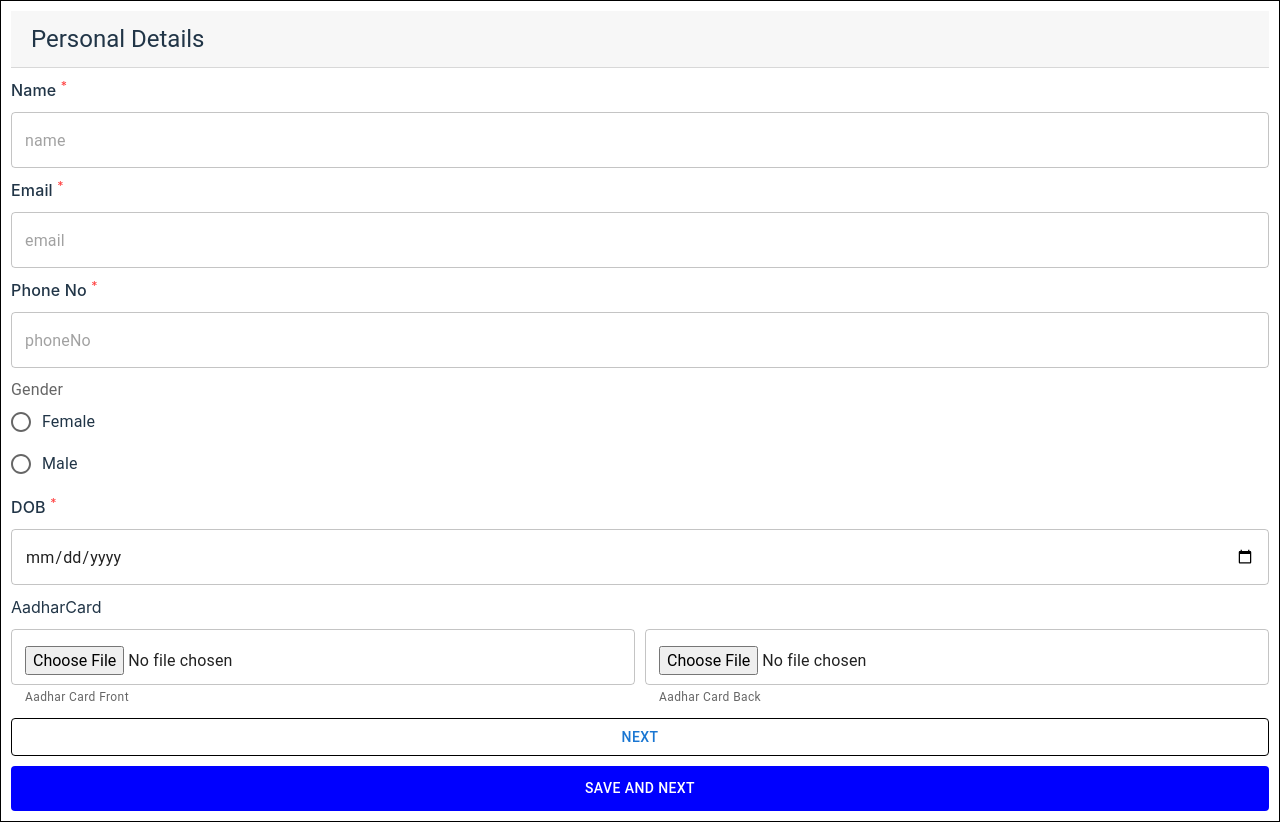
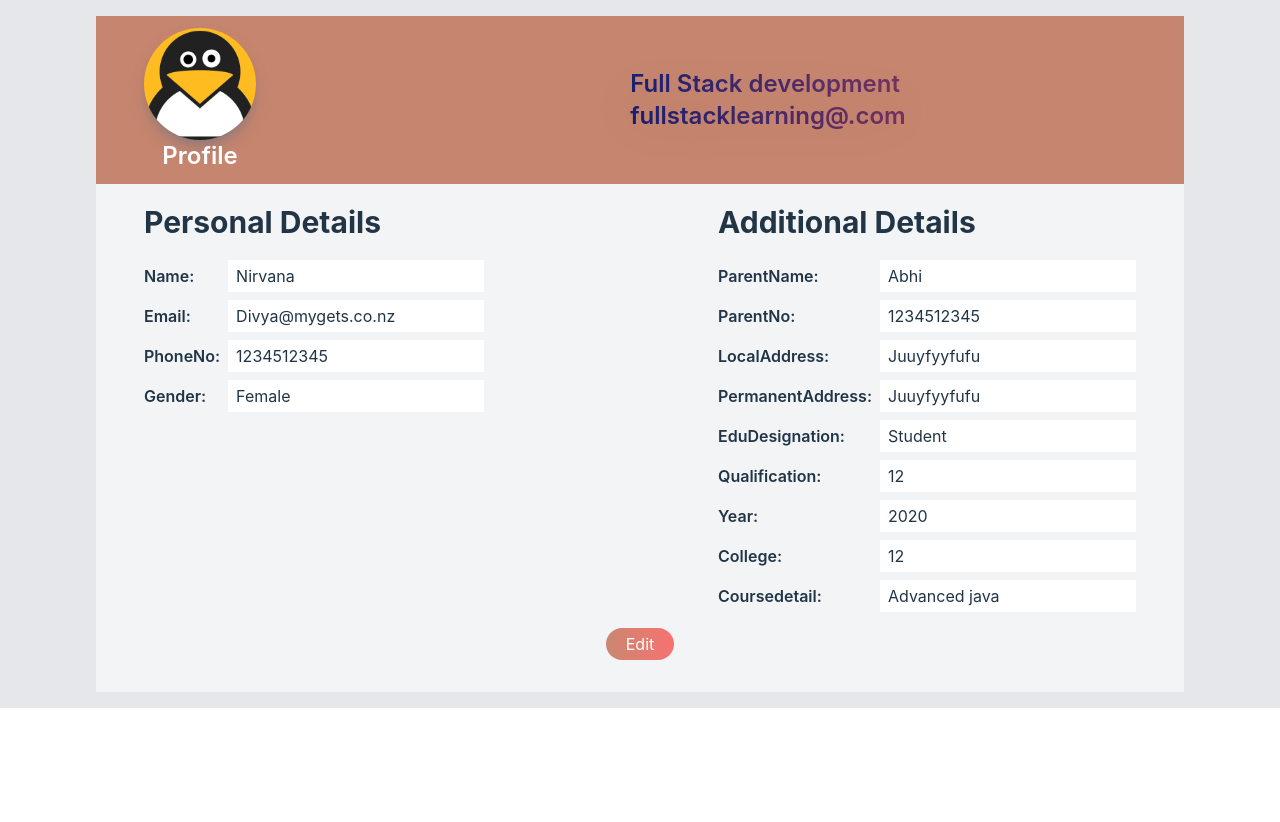
Before and after one commit to Surbhisinghal1234/registration-form-react, a React (Vite) app: page / in a window 1280 px wide. After the commit the page ends 800 px from the top, so only its background shows below. Built offline with nearby package versions, Linux system fonts and the light colour scheme.

Commit message:
Made input field editable

```diff
--- a/src/App.jsx
+++ b/src/App.jsx
@@ -1,12 +1,14 @@
 import { useState } from "react";
 import RegisterForm from "./RegisterForm";
 import Profile from "./profile/Profile";
+// import EditTest from "./editTest";
 
 function App() {
   return (
     <>
-      <RegisterForm />
-      {/* <Profile /> */}
+      {/* <RegisterForm /> */}
+      <Profile />
+      {/* <EditTest /> */}
     </>
   );
 }
--- a/src/profile/Profile.jsx
+++ b/src/profile/Profile.jsx
@@ -1,32 +1,58 @@
 import React, { useState } from "react";
 import { User } from "./Constant";
 import "./custom.css";
+
 function Profile() {
-  const [data, setData] = useState(Object.keys(User));
-
-  const value = data.slice(4, 12);
-  value.splice(4, 1);
-  const DataValue = Object.values(User);
-
-  const DataValue2 = DataValue.slice(4, 12);
-  DataValue2.splice(4, 1);
+  const keyData = Object.keys(User);
+  const valueData = Object.values(User);
+  const [editable, setEditable] = useState(false);
+  const [personalDetailValues, setPersonalDetailValues] = useState(
+    valueData.slice(0, 4)
+  );
+  const [additionalDetailValues, setAdditionalDetailValues] = useState(
+    valueData.slice(4, 13)
+  );
 
   function changeFormat(value) {
     if (typeof value === "string") {
       const name2 = value?.split("");
       const firstLetter = name2[0]?.toUpperCase();
       name2?.splice(0, 1, firstLetter);
-      const formatedText = name2?.join("");
-      return formatedText;
+      const formattedText = name2?.join("");
+      return formattedText;
     } else {
       return value;
     }
   }
+
+  const handleChange = (e, index, type) => {
+    const newValue = e.target.value;
+    if (type === "personal") {
+      setPersonalDetailValues((prevVal) => {
+        return prevVal.map((item, editIndex) => {
+          editIndex === index ? { ...item, item: newValue } : item;
+        });
+      });
+    } else if (type === "additional") {
+      setAdditionalDetailValues((prevVal) => {
+        return prevVal.map((item, editIndex) => {
+          editIndex === index ? { ...item, item: newValue } : item;
+        });
+      });
+    }
+  };
+
+  const handleEdit = () => {
+    setEditable(!editable);
+  };
+
+  const personalDetailKeys = keyData.slice(0, 4);
+  const additionalDetailKeys = keyData.slice(4, 13);
+
   return (
     <>
       <div className="bg-gray-200">
-        <div className="w-[85%] mx-auto py-4 rounded">
-
+        <div className="lg:w-[85%] sm:w-[85%] md:w-auto mx-auto py-4 rounded">
           <div className="bg-[#bf6d4fcc] flex justify-center ">
             <div className="py-3 px-[3rem] flex flex-col items-center">
               <img
@@ -43,43 +69,75 @@ function Profile() {
           </div>
 
           <div className="bg-gray-100 pb-8">
-            <div className=" grid grid-cols-2 mx-auto justify-between font-bold text-3xl py-5 pl-2 ">
+            {/* <div className=" grid grid-cols-2    mx-auto justify-between font-bold text-3xl py-5 pl-2 ">
               <h1>Personal Details</h1>
               <h1>Additional Details</h1>
-            </div>
-            <div className="grid grid-cols-2 gap-2 pl-2">
+            </div> */}
+            <div className=" flex flex-col md:flex-row gap-2   items-center md:items-stretch md:justify-between md:px-[3rem] mx-auto pl-2">
+              <div className="flex flex-col">
+                <h1 className="font-bold text-3xl py-5  ">Personal Details</h1>
                 <div className="flex gap-2 ">
                   <div className=" flex flex-col gap-2  font-semibold  ">
-                  {data?.slice(0, 4)?.map((userData, index) => {
-                    return <div key={index}>{changeFormat(userData)}:</div>;
-                  })}
+                    {personalDetailKeys.map((userData, index) => (
+                      <div className="py-1" key={index}>
+                        {changeFormat(userData)}:
+                      </div>
+                    ))}
                   </div>
                   <div className="flex flex-col gap-2 ">
-                  {DataValue?.slice(0, 4)?.map((userData, index) => {
-                    return <div key={index}>{changeFormat(userData)}</div>;
-                  })}
+                    {personalDetailValues.map((userData, index) => (
+                      <div className="personal-detail" key={index}>
+                        <input
+                          className="pl-2 py-1"
+                          type="text"
+                          value={changeFormat(userData)}
+                          readOnly={!editable}
+                          onChange={(e) => handleChange(e, index, "personal")}
+                          // onDoubleClick={() => {
+                          //   setEditable(true);
+                          // }}
+                        />
+                      </div>
+                    ))}
                   </div>
                 </div>
-              <div className="flex gap-2">
-                <div className="flex flex-col gap-2 font-semibold ">
-                  {value?.map((user, index) => {
-                    return (
-                      <>
-                        <div key={index}>{changeFormat(user)}:</div>
-                      </>
-                    );
-                  })}
+              </div>
+              <div className="flex flex-col md:mt-0 mt-[1rem]">
+                <h1 className="font-bold text-3xl py-5 ">Additional Details</h1>
+                <div className="flex gap-2 ">
+                  <div className=" flex flex-col gap-2  font-semibold  ">
+                    {additionalDetailKeys.map((userData, index) => (
+                      <div className="py-1" key={index}>
+                        {changeFormat(userData)}:
+                      </div>
+                    ))}
                   </div>
                   <div className="flex flex-col gap-2 ">
-                  {DataValue2?.map((user, index) => {
-                    return (
-                      <>
-                        <div key={index}>{changeFormat(user)}</div>
-                      </>
-                    );
-                  })}
+                    {additionalDetailValues.map((userData, index) => (
+                      <div className="personal-detail" key={index}>
+                        <input
+                          className="pl-2 py-1"
+                          type="text"
+                          value={changeFormat(userData)}
+                          readOnly={!editable}
+                          onChange={(e) => handleChange(e, index, "additional")}
+                          // onDoubleClick={() => {
+                          //   setEditable(true);
+                          // }}
+                        />
+                      </div>
+                    ))}
                   </div>
                 </div>
+              </div>
+            </div>
+            <div className="flex justify-center mt-[1rem] ">
+              <button
+                onClick={handleEdit}
+                className=" text-white rounded-2xl py-1 px-5 bg-gradient-to-r from-[#bf6d4fcc] to-red-400"
+              >
+                {editable} Edit
+              </button>
             </div>
           </div>
         </div>
--- a/src/profile/custom.css
+++ b/src/profile/custom.css
@@ -10,3 +10,6 @@
   background-clip: text;
   color: transparent;
 }
+.personal-detail ::placeholder {
+  color: black;
+}
```
Also changed, not shown: src/Constant.js (+7 -0 lines). Lines whose indentation alone changed are shown as unchanged.
